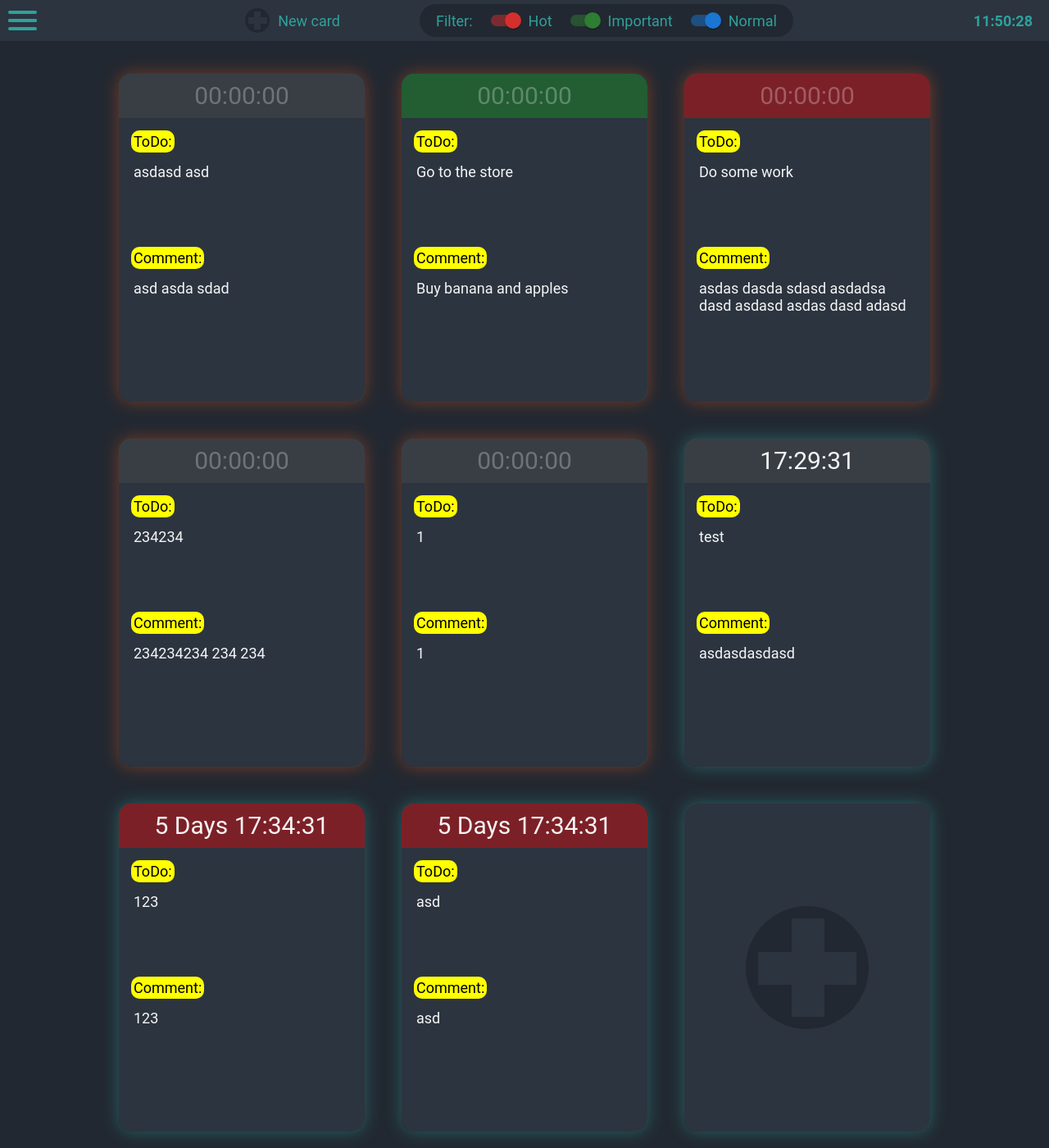
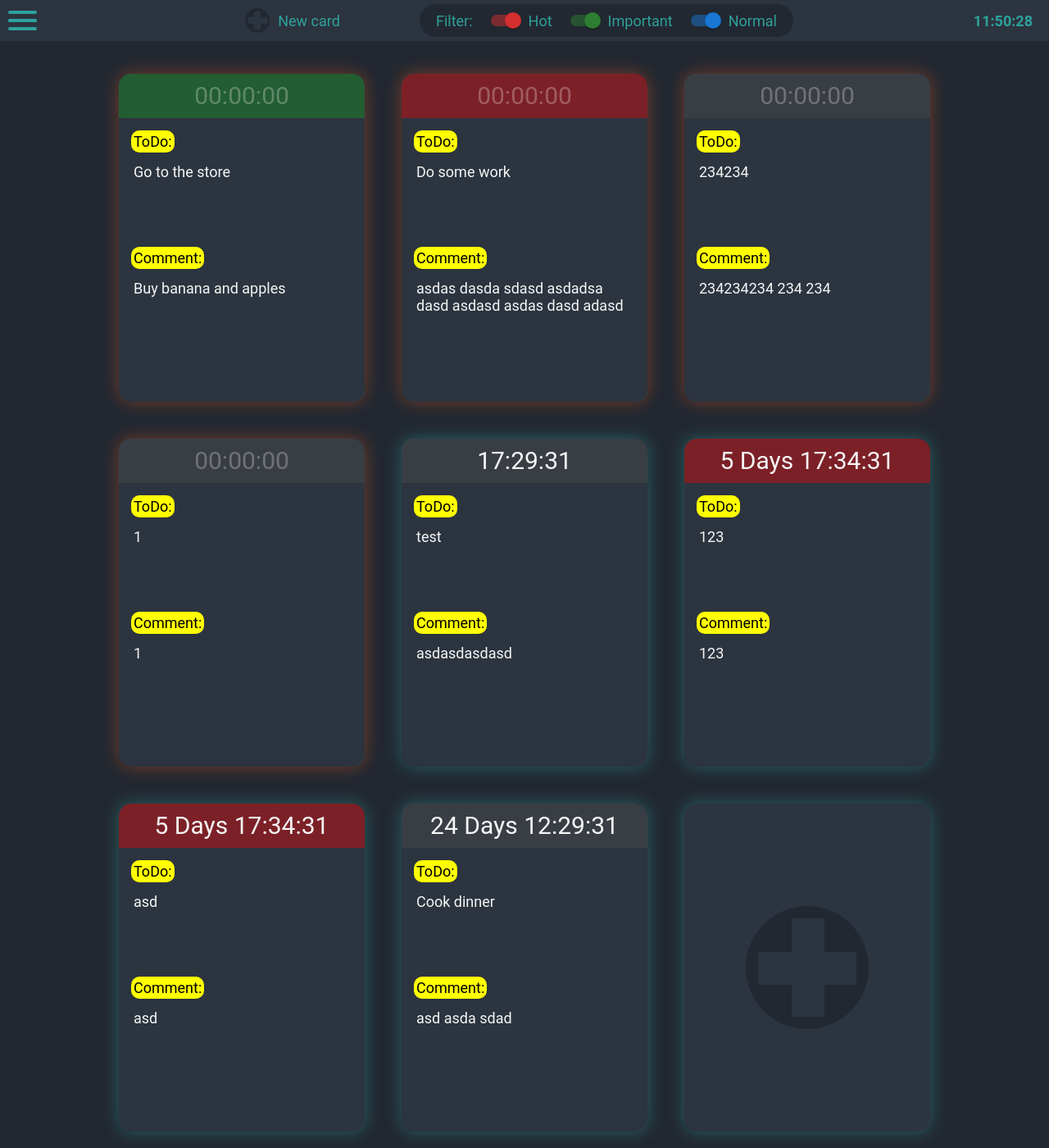
Before and after one commit to TonyNexis/ToDoBoardReactVite, a React (Vite) app: page / in a window 1280 px wide. Shown: the whole page at 82% size. Built offline with nearby package versions, Linux system fonts and the light colour scheme.

Commit message:
fixed cards buttons which didnt work of the dnd listeners

```diff
--- a/db.json
+++ b/db.json
@@ -22,11 +22,11 @@
       "date": "06/26/2024 05:20"
     },
     {
-      "id": "5e1ee1bc-81bf-4112-a3b8-bcf85cbbec2e",
-      "title": "asdasd asd",
+      "title": "Cook dinner",
       "comment": "asd asda sdad",
       "status": "Normal",
-      "date": "06/09/2024 00:00"
+      "date": "07/20/2024 00:20",
+      "id": "5e1ee1bc-81bf-4112-a3b8-bcf85cbbec2e"
     },
     {
       "id": "ac97d2a4-1737-4722-affd-9fcbef290c78",
--- a/package.json
+++ b/package.json
@@ -23,7 +23,6 @@
     "dayjs": "^1.11.10",
     "eslint-plugin-import": "^2.29.1",
     "firebase": "^10.8.1",
-    "json-server": "^1.0.0-alpha.23",
     "react": "^18.2.0",
     "react-dom": "^18.2.0",
     "react-hook-form": "^7.50.1",
@@ -41,6 +40,7 @@
     "eslint-plugin-react": "^7.33.2",
     "eslint-plugin-react-hooks": "^4.6.0",
     "eslint-plugin-react-refresh": "^0.4.5",
+    "json-server": "^1.0.0-beta.1",
     "sass": "^1.70.0",
     "vite": "^5.1.0"
   }
--- a/src/pages/main/MainPage.jsx
+++ b/src/pages/main/MainPage.jsx
@@ -51,7 +51,11 @@ const MainPage = () => {
 		: []
 
 	const sensors = useSensors(
-		useSensor(PointerSensor),
+		useSensor(PointerSensor, {
+			activationConstraint: {
+				delay: 140,
+			}
+		}),
 		useSensor(KeyboardSensor, {
 			coordinateGetter: sortableKeyboardCoordinates,
 		})
```
Also changed, not shown: 1 other file (tests, documents, lock files or other folders).
